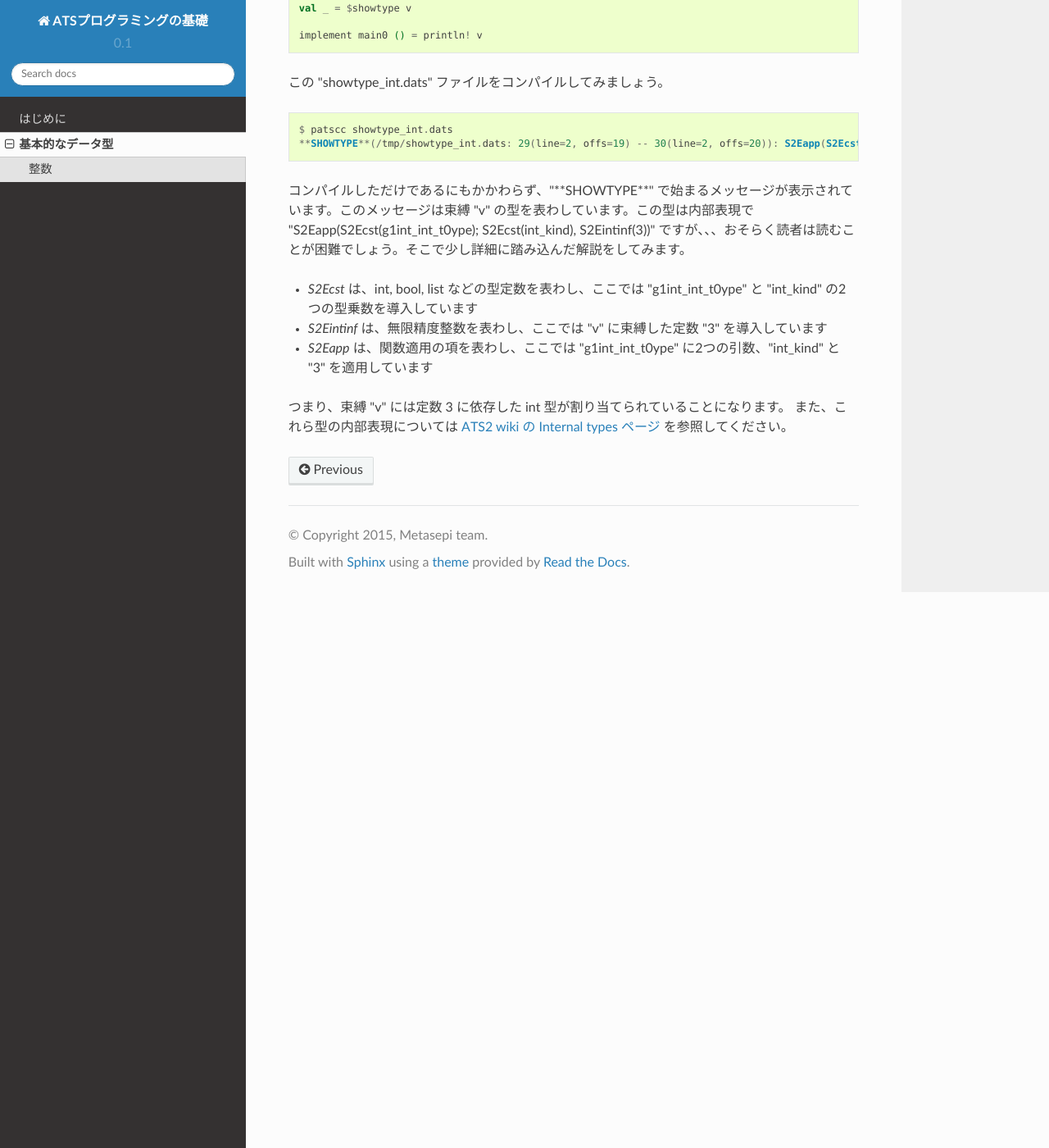
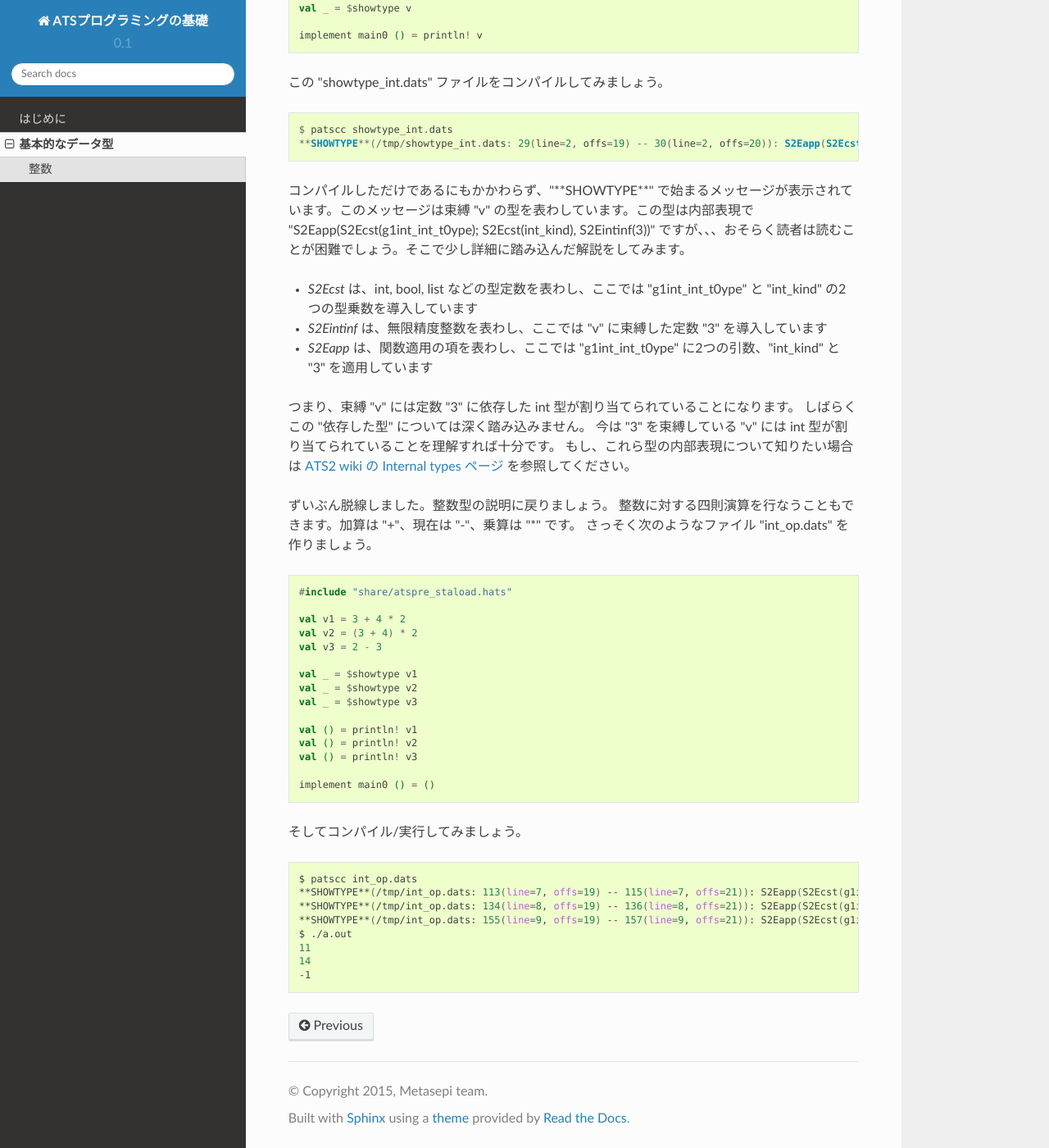
Before and after one commit to jats-ug/ATS_Foundations, a Sphinx documentation site: the page built from source/basic_datatype.rst, in a window 1280 px wide and 1400 px high, scrolled down 1101 px. Shown: the whole window at 82% size. Built offline with Sphinx 7.4.7 and the Read the Docs theme 2.0.0, drawn with Linux system fonts in a browser that asks for light colours; some of the changed text lies outside the part shown.

Commit message:
Update basic_datatype chapter

```diff
--- a/source/basic_datatype.rst
+++ b/source/basic_datatype.rst
@@ -38,7 +38,7 @@ xxx val, implement, main0, println!などのキーワードについて説明
 
 xxx コンパイルフローについて簡単に説明
 
-ところで、ATS ではこの "3" という値の型は何になるのでしょうか？それは $showtype 命令で確かめることができます。先程のソースコードを修正して、以下のような内容の "showtype_int.dats" ファイルを作ってみましょう。
+ところで、ATS ではこの "3" という値の型は何になるのでしょうか？それは "$showtype" 命令で確かめることができます。先程のソースコードを修正して、以下のような内容の "showtype_int.dats" ファイルを作ってみましょう。
 
 .. code-block:: ocaml
 
@@ -60,7 +60,44 @@ xxx コンパイルフローについて簡単に説明
 * `S2Eintinf` は、無限精度整数を表わし、ここでは "v" に束縛した定数 "3" を導入しています
 * `S2Eapp` は、関数適用の項を表わし、ここでは "g1int_int_t0ype" に2つの引数、"int_kind" と "3" を適用しています
 
-つまり、束縛 "v" には定数 3 に依存した int 型が割り当てられていることになります。
-また、これら型の内部表現については `ATS2 wiki の Internal types ページ`_ を参照してください。
+つまり、束縛 "v" には定数 "3" に依存した int 型が割り当てられていることになります。
+しばらくこの "依存した型" については深く踏み込みません。
+今は "3" を束縛している "v" には int 型が割り当てられていることを理解すれば十分です。
+もし、これら型の内部表現について知りたい場合は `ATS2 wiki の Internal types ページ`_ を参照してください。
 
 .. _`ATS2 wiki の Internal types ページ`: https://github.com/githwxi/ATS-Postiats/wiki/Internal-types
+
+ずいぶん脱線しました。整数型の説明に戻りましょう。
+整数に対する四則演算を行なうこともできます。加算は "+"、現在は "-"、乗算は "*" です。
+さっそく次のようなファイル "int_op.dats" を作りましょう。
+
+.. code-block:: ocaml
+
+   #include "share/atspre_staload.hats"
+
+   val v1 = 3 + 4 * 2
+   val v2 = (3 + 4) * 2
+   val v3 = 2 - 3
+
+   val _ = $showtype v1
+   val _ = $showtype v2
+   val _ = $showtype v3
+
+   val () = println! v1
+   val () = println! v2
+   val () = println! v3
+
+   implement main0 () = ()
+
+そしてコンパイル/実行してみましょう。
+
+.. code-block:: shell
+
+   $ patscc int_op.dats
+   **SHOWTYPE**(/tmp/int_op.dats: 113(line=7, offs=19) -- 115(line=7, offs=21)): S2Eapp(S2Ecst(g1int_int_t0ype); S2EVar(4135->S2Eextkind(atstype_int)), S2Eapp(S2Ecst(+); S2EVar(4136->S2Eintinf(3)), S2EVar(4137->S2Eapp(S2Ecst(mul_int_int); S2EVar(4133->S2Eintinf(4)), S2EVar(4134->S2Eintinf(2))))))
+   **SHOWTYPE**(/tmp/int_op.dats: 134(line=8, offs=19) -- 136(line=8, offs=21)): S2Eapp(S2Ecst(g1int_int_t0ype); S2EVar(4141->S2Eextkind(atstype_int)), S2Eapp(S2Ecst(*); S2EVar(4142->S2Eapp(S2Ecst(add_int_int); S2EVar(4139->S2Eintinf(3)), S2EVar(4140->S2Eintinf(4)))), S2EVar(4143->S2Eintinf(2))))
+   **SHOWTYPE**(/tmp/int_op.dats: 155(line=9, offs=19) -- 157(line=9, offs=21)): S2Eapp(S2Ecst(g1int_int_t0ype); S2EVar(4144->S2Eextkind(atstype_int)), S2Eapp(S2Ecst(-); S2EVar(4145->S2Eintinf(2)), S2EVar(4146->S2Eintinf(3))))
+   $ ./a.out
+   11
+   14
+   -1
```
